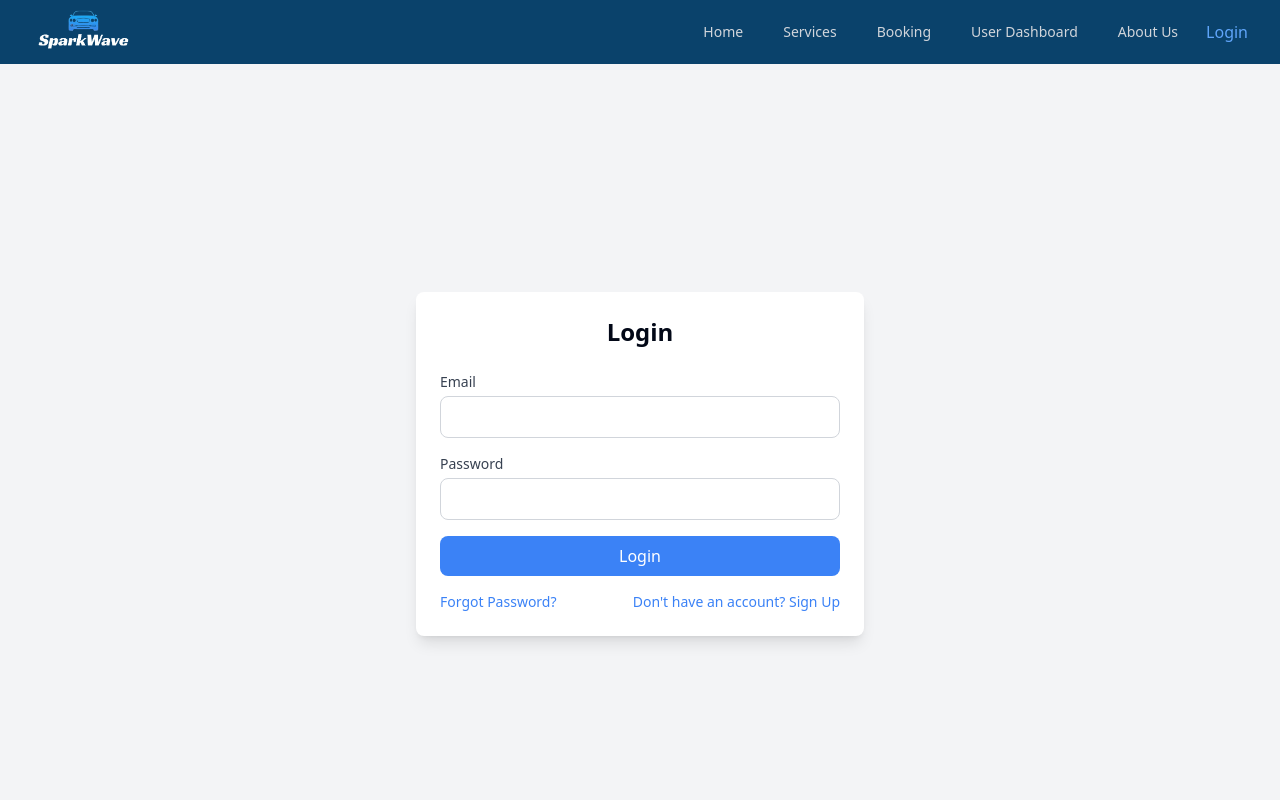
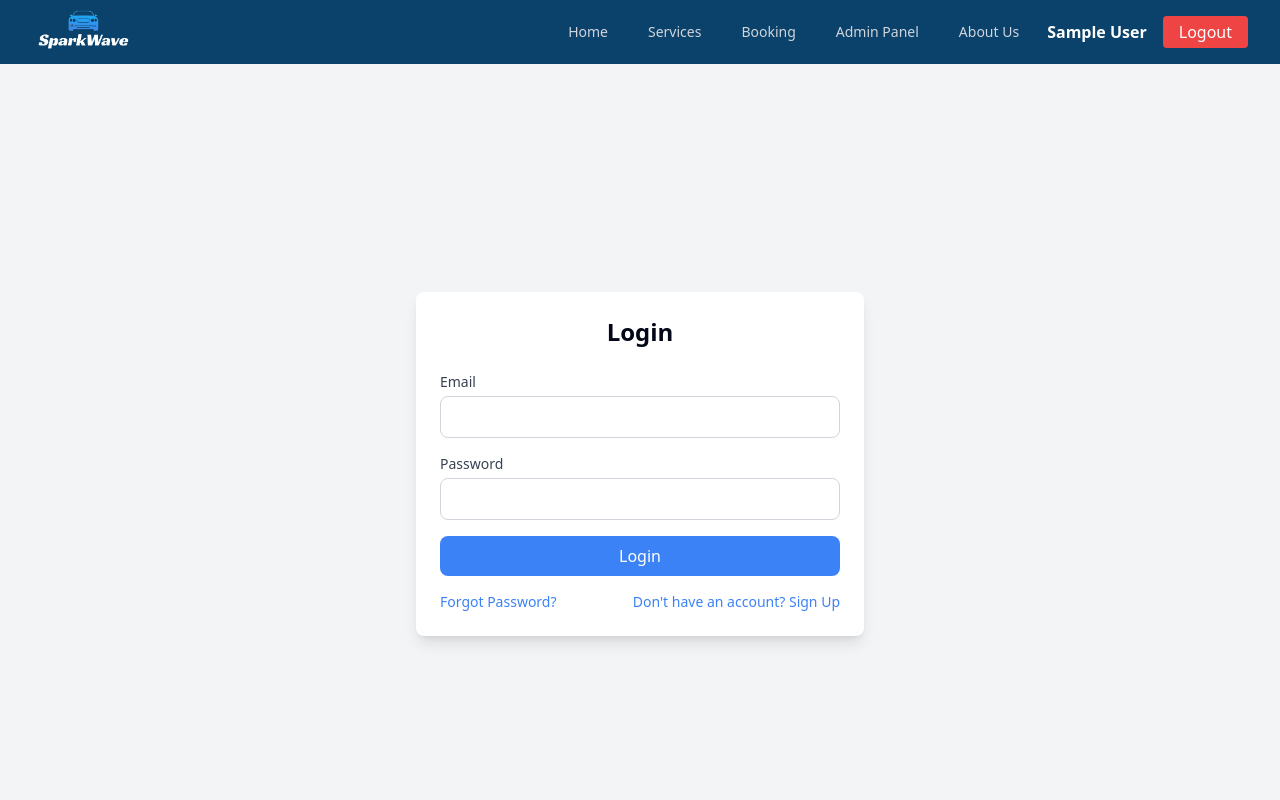
Before and after one commit to MDABDULLAH16/lvl2_assignment_5_client, a React (Vite) app: page /login in a window 1280 px wide. Shown: the top 800 px of the page. Built offline with nearby package versions, Linux system fonts and the light colour scheme; sample sign-in values are in the browser's storage.

Commit message:
fixed bug

```diff
--- a/src/components/Navbar.tsx
+++ b/src/components/Navbar.tsx
@@ -2,24 +2,36 @@ import React, { useState } from "react";
 import { Link, useNavigate } from "react-router-dom";
 import logo_2 from "../assets/logo1.png";
 
-import { clearUser } from "@/redux/features/authSlice";
 import { RootState } from "@/redux/store";
 import { useAppDispatch, useAppSelector } from "@/redux/hooks";
+import { clearUserDetails } from "@/redux/features/userDetailsSlice";
 
 const Navbar: React.FC = () => {
   const [isMobileMenuOpen, setIsMobileMenuOpen] = useState(false);
+  // const [userDetailsForNav, setUserDetails] = useState(false);
 
-  const user = useAppSelector(
+  // const user = useAppSelector((state: RootState) => state.auth.user);
+  const userDetailsForNav = useAppSelector(
     (state: RootState) => state?.userDetails.userDetails
   );
+
+  // if (user !== undefined) {
+
+  // }
 
   const dispatch = useAppDispatch();
   const navigate = useNavigate();
 
   // Handle Logout
+  // const handleLogout = () => {
+  //   dispatch(clearUser());
+  //   navigate("/login");
+  // };
   const handleLogout = () => {
-    dispatch(clearUser());
-    navigate("/login");
+    console.log("Before logout:", userDetailsForNav);
+    dispatch(clearUserDetails());
+    console.log("After logout:", userDetailsForNav);
+    navigate("/");
   };
 
   // Toggle mobile menu visibility
@@ -60,7 +72,7 @@ const Navbar: React.FC = () => {
             </Link>
 
             {/* Conditional Links Based on Role */}
-            {user?.role === "admin" ? (
+            {userDetailsForNav?.role === "admin" ? (
               <Link
                 to="/admin-panel"
                 className="text-gray-300 hover:bg-gray-700 hover:text-white px-3 py-2 rounded-md text-sm font-medium"
@@ -83,9 +95,11 @@ const Navbar: React.FC = () => {
               About Us
             </Link>
 
-            {user ? (
+            {userDetailsForNav ? (
               <div className="flex items-center space-x-4">
-                <span className="text-white font-bold">{user.name}</span>
+                <span className="text-white font-bold">
+                  {userDetailsForNav.name}
+                </span>
                 <button
                   onClick={handleLogout}
                   className="bg-red-500 hover:bg-red-600 text-white py-1 px-4 rounded"
@@ -152,7 +166,7 @@ const Navbar: React.FC = () => {
             </Link>
 
             {/* Conditional Links for Mobile */}
-            {user?.role === "admin" ? (
+            {userDetailsForNav?.role === "admin" ? (
               <Link
                 to="/admin-panel"
                 className="text-gray-300 hover:bg-gray-700 hover:text-white block px-3 py-2 rounded-md text-base font-medium"
@@ -175,9 +189,11 @@ const Navbar: React.FC = () => {
               About Us
             </Link>
 
-            {user ? (
+            {userDetailsForNav ? (
               <div className="flex items-center space-x-4">
-                <span className="text-white font-bold">{user.name}</span>
+                <span className="text-white font-bold">
+                  {userDetailsForNav.name}
+                </span>
                 <button
                   onClick={handleLogout}
                   className="bg-red-500 hover:bg-red-600 text-white py-1 px-4 rounded"
--- a/src/main.tsx
+++ b/src/main.tsx
@@ -1,4 +1,3 @@
-import { StrictMode } from "react";
 import { createRoot } from "react-dom/client";
 
 import "./index.css";
@@ -9,7 +8,6 @@ import { router } from "./router/index.tsx";
 import { PersistGate } from "redux-persist/integration/react";
 import { ServiceProvider } from "./utils/serviceIdContext.tsx";
 createRoot(document.getElementById("root")!).render(
-  <StrictMode>
   <Provider store={store}>
     <PersistGate loading={null} persistor={persistor}>
       <ServiceProvider>
@@ -17,5 +15,4 @@ createRoot(document.getElementById("root")!).render(
       </ServiceProvider>
     </PersistGate>
   </Provider>
-  </StrictMode>
 );
--- a/src/pages/Login.tsx
+++ b/src/pages/Login.tsx
@@ -1,15 +1,21 @@
+/* eslint-disable @typescript-eslint/no-explicit-any */
 import React, { useEffect, useState } from "react";
 import { useForm } from "react-hook-form";
 import { Link, useLocation, useNavigate } from "react-router-dom";
 import { useLoginUserMutation } from "@/redux/api/baseApi";
 import { verifyToken } from "@/utils/verefyToken";
-import { useAppDispatch } from "@/redux/hooks"; // Import useAppSelector
-import { setUser } from "@/redux/features/authSlice"; // Import slice actions and selectors
+import { useAppDispatch } from "@/redux/hooks";
+import { setUser } from "@/redux/features/authSlice";
 import { setUserDetails } from "@/redux/features/userDetailsSlice";
+import { FetchBaseQueryError } from "@reduxjs/toolkit/query";
 
 interface LoginFormInputs {
   email: string;
   password: string;
+}
+
+interface APIError {
+  message: string;
 }
 
 const Login: React.FC = () => {
@@ -24,13 +30,34 @@ const Login: React.FC = () => {
 
   const [loginUser, { data, error, isLoading, isSuccess }] =
     useLoginUserMutation();
-  dispatch(setUserDetails({ userDetails: data?.data?.userInfo }));
+
+  const isFetchBaseQueryError = (
+    error: unknown
+  ): error is FetchBaseQueryError & { data: APIError } => {
+    return (
+      typeof error === "object" &&
+      error !== null &&
+      "data" in error &&
+      typeof (error as any).data?.message === "string"
+    );
+  };
+
+  // Dispatch user details if data is available
+  useEffect(() => {
+    if (data?.data?.userInfo) {
+      dispatch(setUserDetails({ userDetails: data.data.userInfo }));
+    }
+  }, [data, dispatch]);
 
   // Handle form submit
   const onSubmit = async (formData: LoginFormInputs) => {
-    const res = await loginUser(formData).unwrap();
-    const user = verifyToken(res?.data?.accessToken);
-    dispatch(setUser({ user: user, token: res?.data?.accessToken }));
+    try {
+      const res = await loginUser(formData).unwrap();
+      const user = verifyToken(res?.data?.accessToken);
+      dispatch(setUser({ user: user, token: res?.data?.accessToken }));
+    } catch (err) {
+      console.error("Login failed:", err);
+    }
   };
 
   // Success effect to show modal and navigate
@@ -111,9 +138,9 @@ const Login: React.FC = () => {
           </div>
         </form>
 
-        {error && (
+        {error && isFetchBaseQueryError(error) && (
           <p className="text-red-500 mt-2">
-            Login failed: {error?.data?.message || "Something went wrong"}
+            Login failed: {error.data.message || "Something went wrong"}
           </p>
         )}
       </div>
--- a/src/redux/api/baseApi.ts
+++ b/src/redux/api/baseApi.ts
@@ -5,10 +5,10 @@ import { RootState } from "../store";
 export const baseApi = createApi({
   reducerPath: "baseApi",
   baseQuery: fetchBaseQuery({
-    baseUrl: "https://sparkwave-server.vercel.app/api",
+    baseUrl: "http://localhost:5000/api",
     credentials: "include",
     prepareHeaders: (headers, { getState }) => {
-      const token = (getState() as RootState)?.auth?.token; // Replace with your token path
+      const token = (getState() as RootState)?.auth?.token;
       if (token) {
         headers.set("Authorization", `Bearer ${token}`);
       }
```
Also changed, not shown: 1 other file (tests, documents, lock files or other folders). Lines whose indentation alone changed are shown as unchanged.
